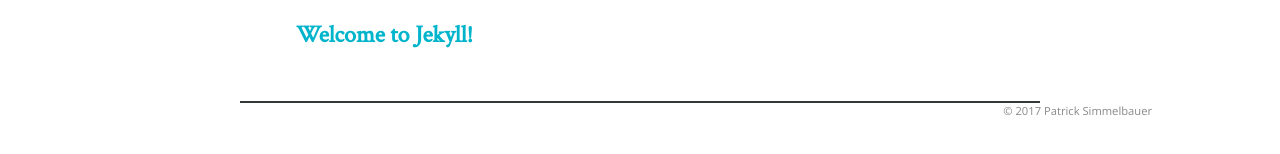
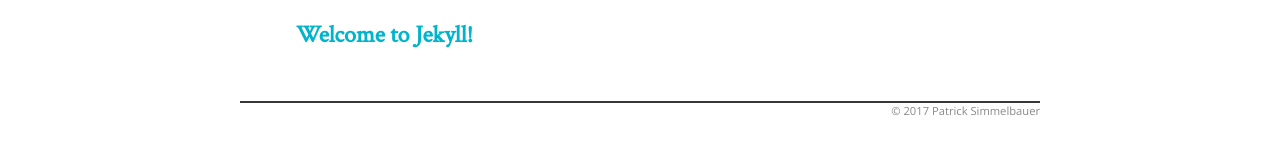
Before and after one commit to patsimm/patsimm.com, a Jekyll site: the page built from _subsites/blog.md, in a window 1280 px wide. Shown: the part 218-372 px from the top of the page. Built offline with Jekyll 4.4.1, drawn with Linux system fonts in a browser that asks for light colours.

Commit message:
some design fixes

```diff
--- a/_sass/patsimm.scss
+++ b/_sass/patsimm.scss
@@ -228,15 +228,17 @@
 /* FOOTER */
 
 footer {
-  margin: 0;
+  margin: 0 auto;
   width: 90%;
-  max_width: 50rem;
+  max-width: 50rem;
 }
 
 .copyright {
   margin-top: 0;
   font-size: 0.7em;
+  display: block;
   float: right;
+  text-align: right;
   color: $grey;
 }
 
@@ -255,3 +257,21 @@
 .post-list {
   width: 100%;
 }
+
+/* 404 */
+
+.layout-404 {
+  width: 90%;
+  max-width: 50rem;
+  margin: 0 auto;
+}
+
+.layout-404 .container {
+  margin-top: 2rem;
+  text-align: center;
+}
+
+.layout-404 h1 {
+  margin-left: auto;
+  margin-right: auto;
+}
```
Also changed, not shown: 404.html (+6 -18 lines), index.md (+1 -1 lines).
